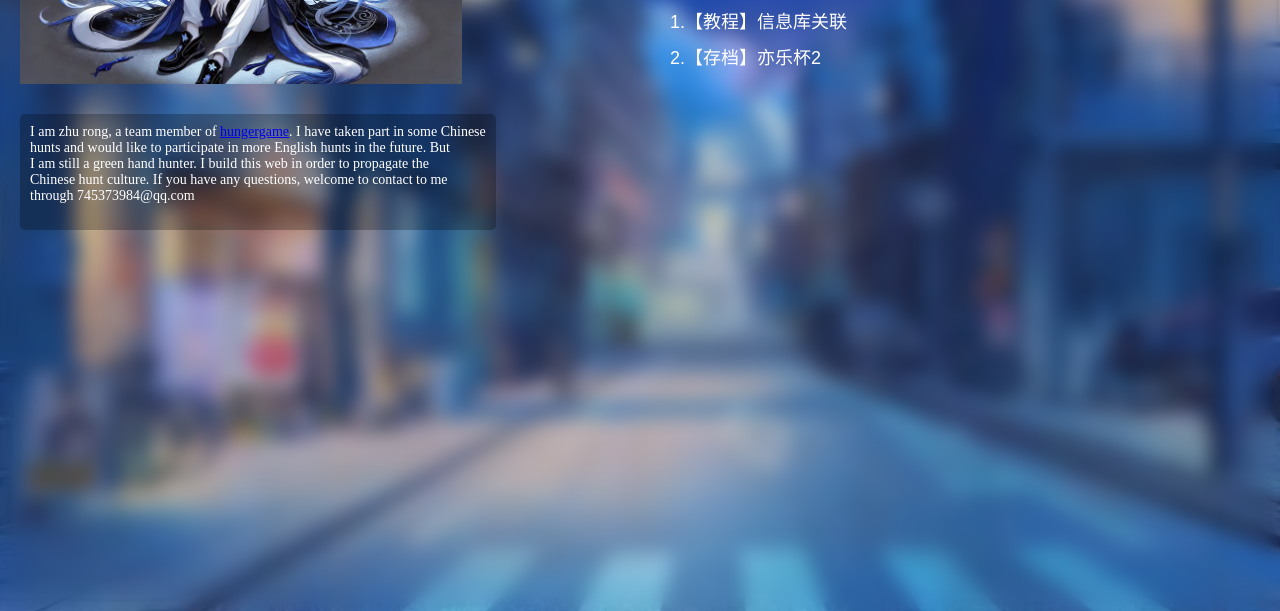
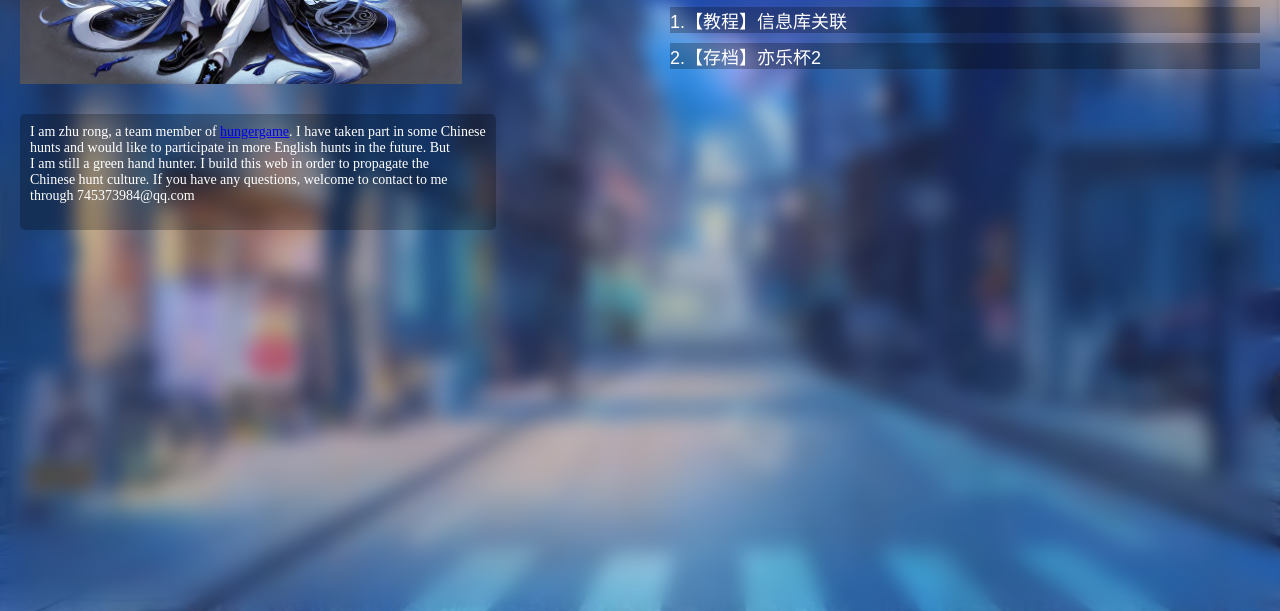
Before and after one commit to firegold345/CPU, a plain HTML site: page index.html in a window 1280 px wide. Shown: the part 189-800 px from the top of the page. Drawn offline with Linux system fonts and the light colour scheme.

Commit message:
Update index.html

```diff
--- a/index.html
+++ b/index.html
@@ -70,6 +70,7 @@
             font-size: 18px;
             text-decoration: none;
             color: var(--item_left_text_color); /* 使用CSS变量 */
+            background-color: var(--text_bg_color); /* 使用CSS变量 */
         }
         .right h1 {
             font-size: 50px; /* 标题的较大字体 */
```
